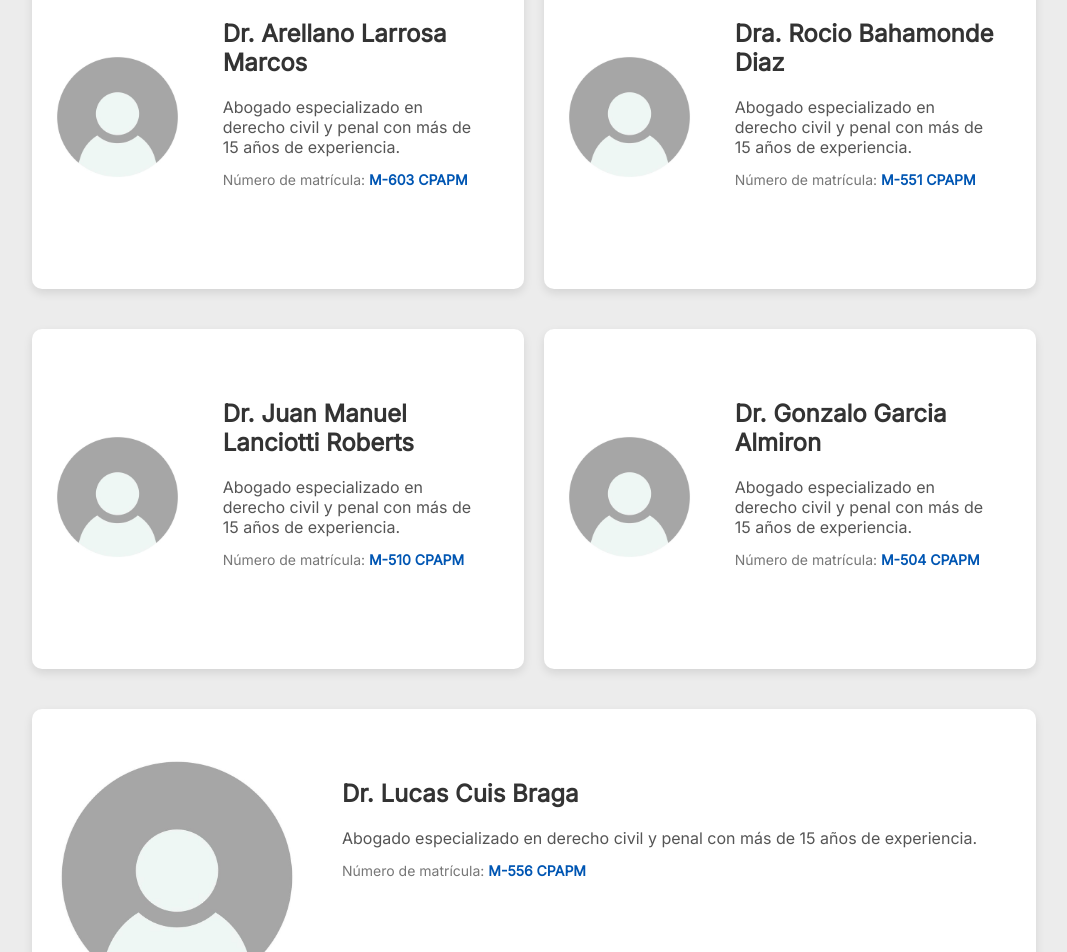
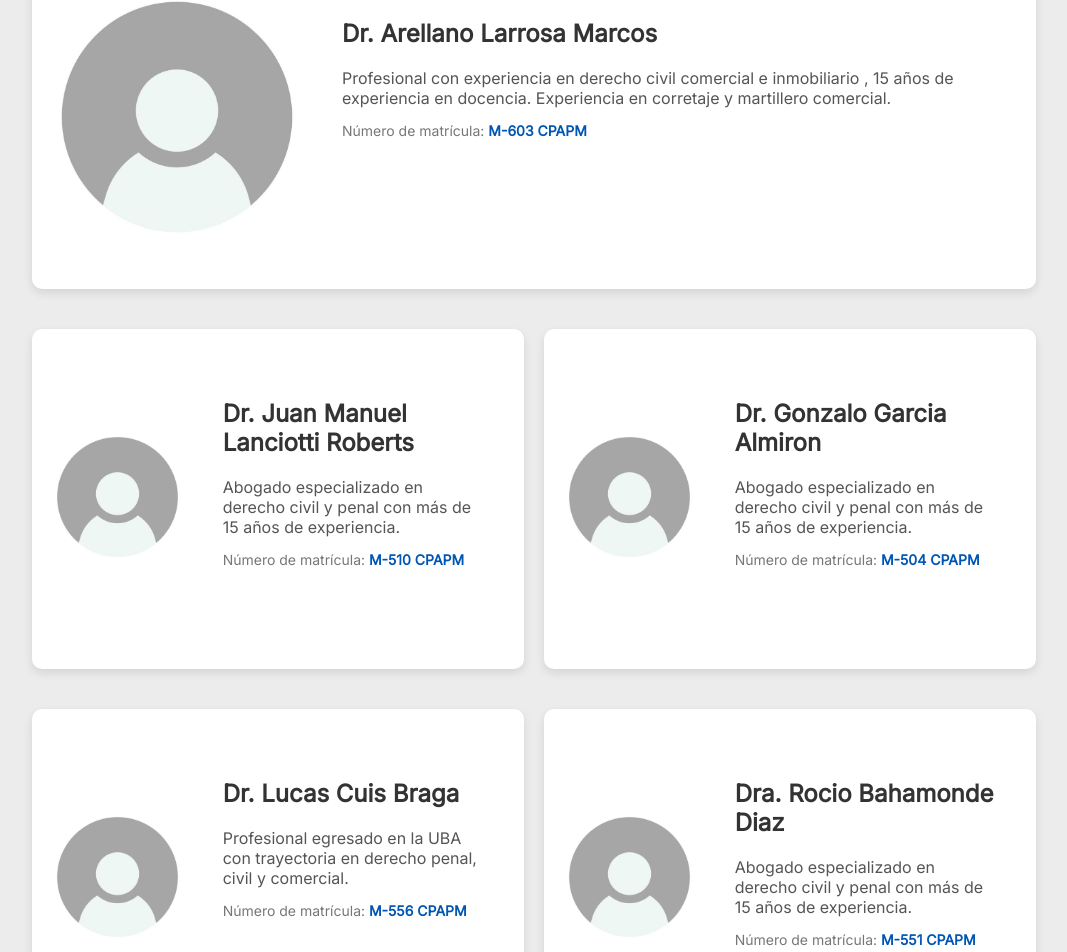
Before and after one commit to enzo1antilipi/StudyMarellano, a Next.js app: page / in a window 1280 px wide. Shown: the part 1709-2661 px from the top of the page, without its empty margins (106-1173 px from the left). Built offline with nearby package versions, Linux system fonts and the light colour scheme.

Commit message:
cambie oreden de las tarjetas

```diff
--- a/src/app/page.js
+++ b/src/app/page.js
@@ -173,7 +173,12 @@ export default function Home() {
             <p>
               Nuestro enfoque en el crecimiento humano y técnico nos permite garantizar un servicio responsable y de avanzada...
             </p>
-            <p>Ver más </p>
+             <Link href="/about"  className="seeMore">
+               <span className="vermas">
+                    Ver más
+                    </span>
+                </Link>
+
            </div>
           </div>
           <div className="aboutContainer2">
@@ -217,7 +222,8 @@ export default function Home() {
               <div className="containerDescriptionAbout">
                 <h1 className="abogadoNombre">Dr. Arellano Larrosa Marcos</h1>
                 <p className="abogadoDescripcion">
-                  Abogado especializado en derecho civil y penal con más de 15 años de experiencia.
+                  Profesional con experiencia en derecho civil comercial e inmobiliario , 15 años de experiencia en docencia.
+Experiencia en corretaje y martillero comercial.
                 </p>
                 <p className="matricula">
                   Número de matrícula: <a href="https://colegioabogados.com" target="_blank" className="matriculaLink">M-603 CPAPM</a>
@@ -226,25 +232,7 @@ export default function Home() {
 
 
             </div>
-            <div className="containerImgAbout">
-              {/* Imagen del abogado */}
-              <div className="photoContainer">
-                <img src="/usuario2.jpg" alt="Dr. Arellano Larrosa Marcos" className="photo"/>
-              </div>
 
-              {/* Descripción */}
-              <div className="containerDescriptionAbout">
-                <h1 className="abogadoNombre">Dra. Rocio Bahamonde Diaz </h1>
-                <p className="abogadoDescripcion">
-                  Abogado especializado en derecho civil y penal con más de 15 años de experiencia.
-                </p>
-                <p className="matricula">
-                  Número de matrícula: <a href="https://colegioabogados.com" target="_blank" className="matriculaLink"> M-551 CPAPM</a>
-                </p>
-              </div>
-
-
-            </div>
              </div>
               <div className="row1">
             <div className="containerImgAbout">
@@ -296,12 +284,31 @@ export default function Home() {
               <div className="containerDescriptionAbout">
                 <h1 className="abogadoNombre">Dr. Lucas Cuis Braga</h1>
                 <p className="abogadoDescripcion">
-                  Abogado especializado en derecho civil y penal con más de 15 años de experiencia.
+                  Profesional egresado en la UBA con trayectoria en derecho penal, civil y comercial.
                 </p>
                 <p className="matricula">
                   Número de matrícula: <a href="https://colegioabogados.com" target="_blank" className="matriculaLink">M-556 CPAPM</a>
                 </p>
               </div>
+
+            </div>
+            <div className="containerImgAbout">
+              {/* Imagen del abogado */}
+              <div className="photoContainer">
+                <img src="/usuario2.jpg" alt="Dr. Arellano Larrosa Marcos" className="photo"/>
+              </div>
+
+              {/* Descripción */}
+              <div className="containerDescriptionAbout">
+                <h1 className="abogadoNombre">Dra. Rocio Bahamonde Diaz </h1>
+                <p className="abogadoDescripcion">
+                  Abogado especializado en derecho civil y penal con más de 15 años de experiencia.
+                </p>
+                <p className="matricula">
+                  Número de matrícula: <a href="https://colegioabogados.com" target="_blank" className="matriculaLink"> M-551 CPAPM</a>
+                </p>
+              </div>
+
 
             </div>
               </div>
```
